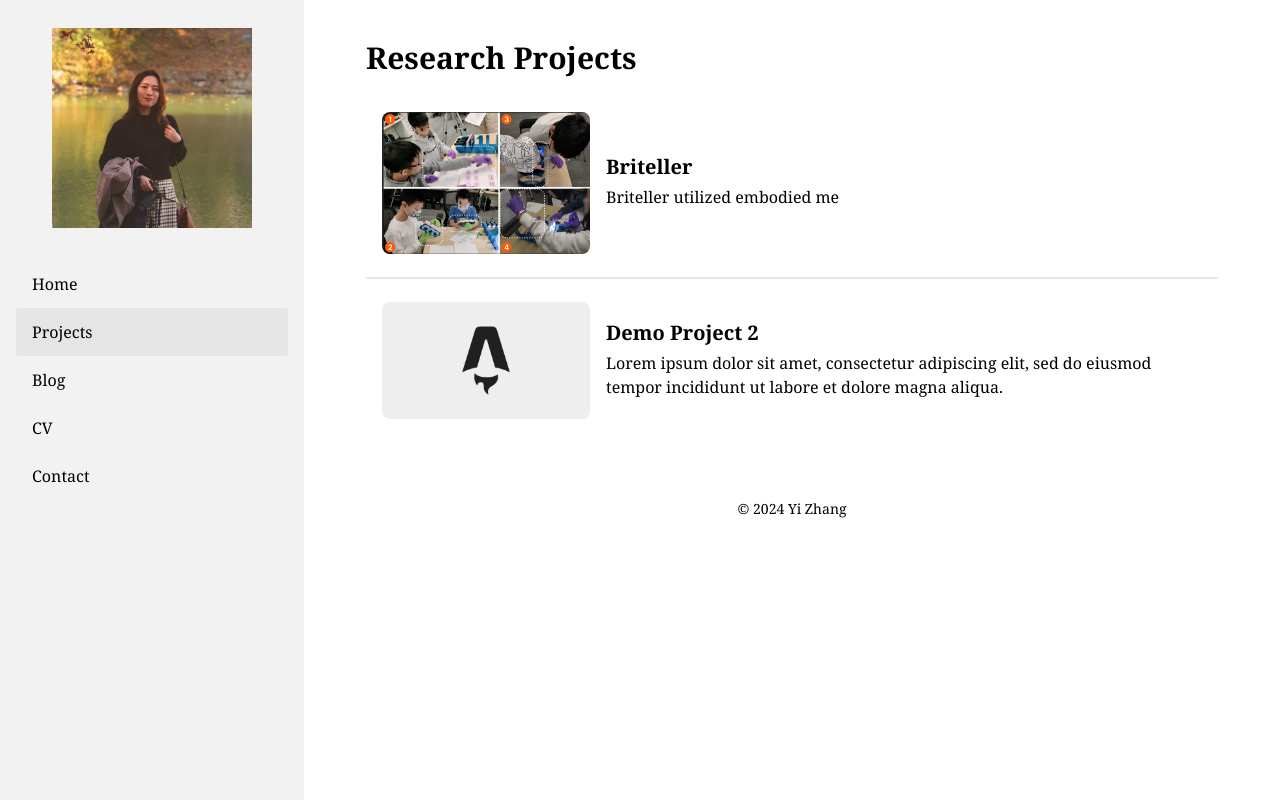
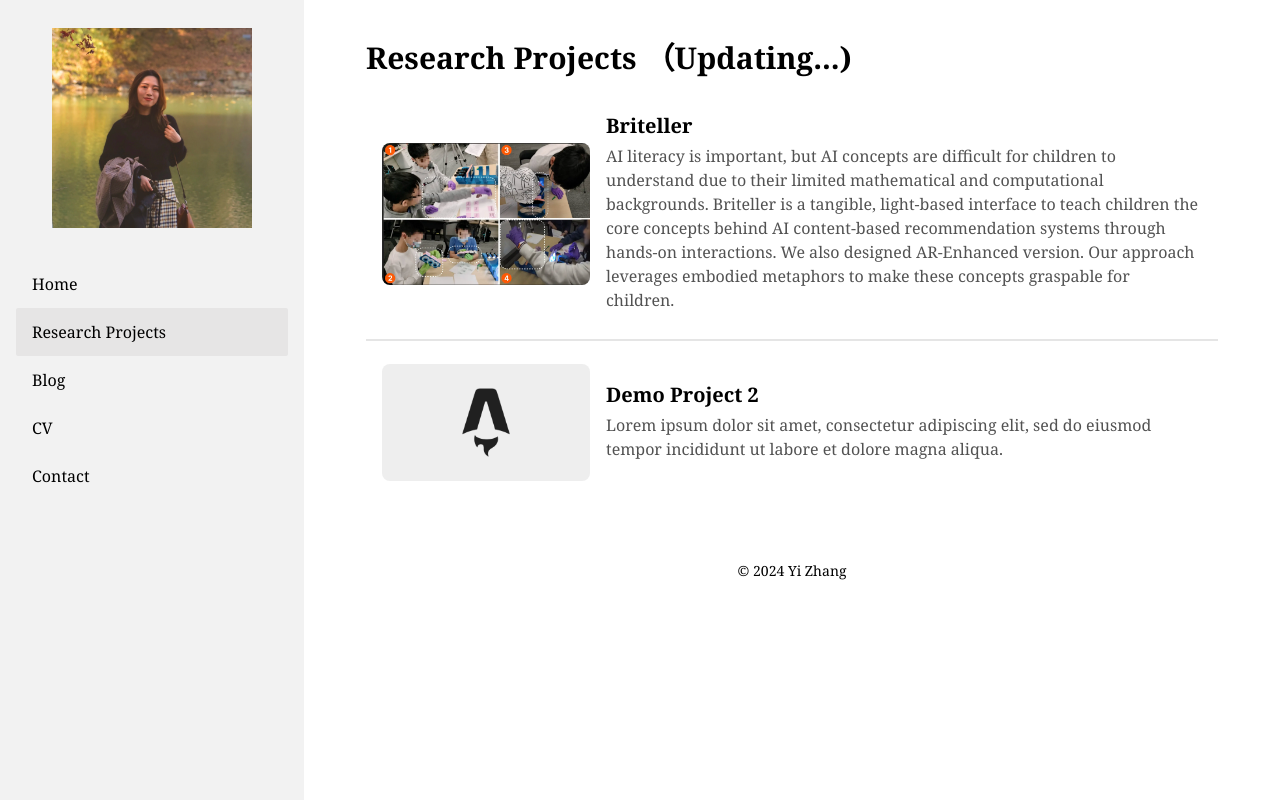
Before and after one commit to isyizhang/isyizhang.github.io, an Astro site: page /projects in a window 1280 px wide. Built offline with nearby package versions, Linux system fonts and the light colour scheme; Astro itself is replaced by a stand-in of ours.

Commit message:
edit project

```diff
--- a/src/components/HorizontalCard.astro
+++ b/src/components/HorizontalCard.astro
@@ -24,7 +24,7 @@ const tag_url = url.split("/").slice(0, -1).join("/") + "/tag";
             {title}
             {badge && <div class="badge badge-secondary mx-2">{badge}</div>}
           </h1>
-          <p class="py-1 text-1xl">{desc}</p>
+          <p class="py-1 text-1xl text-neutral-600">{desc}</p>
           <div class="card-actions justify-end">
             {tags &&
               tags.map((tag) => (
@@ -53,7 +53,7 @@ const tag_url = url.split("/").slice(0, -1).join("/") + "/tag";
           {title}
           {badge && <div class="badge badge-secondary mx-2">{badge}</div>}
         </h1>
-        <p class="py-1 text-1xl">{desc}</p>
+        <p class="py-1 text-1xl text-neutral-600">{desc}</p>
         <div class="card-actions justify-end">
           {tags &&
             tags.map((tag) => (
--- a/src/components/SideBarMenu.astro
+++ b/src/components/SideBarMenu.astro
@@ -5,7 +5,7 @@ const activeClass = "bg-base-300"; // For primary color replace with `active` cl
 
 <ul class="menu grow shrink menu-md overflow-y-auto">
     <li><a class="py-3 text-base" id="home" href="/">Home</a></li>
-    <li><a class="py-3 text-base" id="projects" href="/projects">Projects</a></li>
+    <li><a class="py-3 text-base" id="projects" href="/projects">Research Projects</a></li>
     <!-- <li><a class="py-3 text-base" id="services" href="/services">Services</a></li> Services -->
     <!-- <li><a class="py-3 text-base" id="store" href="/store">Store</a></li> Store -->
     <li><a class="py-3 text-base" id="blog" href="/blog/">Blog</a></li> <!-- Blog -->
--- a/src/pages/index.astro
+++ b/src/pages/index.astro
@@ -35,7 +35,8 @@
         </p>
         <p class="mb-3">
           I am deeply passionate about interdisciplinary research, learning, writing, and product knowledge,
-          which has driven me to further pursue a Ph.D. degree. If you would like to know more about me,
+          which has driven me to further pursue a Ph.D. degree.
+        I enjoy writing and restarted my regular writing habit this year. If you would like to know more about me,
           feel free to visit my <a href="https://isyizhang.github.io/blog/more-about-me" class="text-black-500 underline">blog</a>.
         </p>
 
--- a/src/pages/projects.astro
+++ b/src/pages/projects.astro
@@ -3,15 +3,15 @@ import BaseLayout from "../layouts/BaseLayout.astro";
 import HorizontalCard from "../components/HorizontalCard.astro";
 ---
 
-<BaseLayout title = "Projects" sideBarActiveItemID="projects">
+<BaseLayout title = "Research Projects" sideBarActiveItemID="projects">
   <div>
-    <div class="text-3xl w-full font-bold mb-5">Research Projects</div>
+    <div class="text-3xl w-full font-bold mb-5">Research Projects （Updating...)</div>
   </div>
 
   <HorizontalCard
     title="Briteller"
     img="/Briteller.webp"
-    desc="Briteller utilized embodied me"
+    desc="AI literacy is important, but AI concepts are difficult for children to understand due to their limited mathematical and computational backgrounds. Briteller is a tangible, light-based interface to teach children the core concepts behind AI content-based recommendation systems through hands-on interactions. We also designed AR-Enhanced version. Our approach leverages embodied metaphors to make these concepts graspable for children."
     url="#"
   />
   <div class="divider my-0"></div>
```
